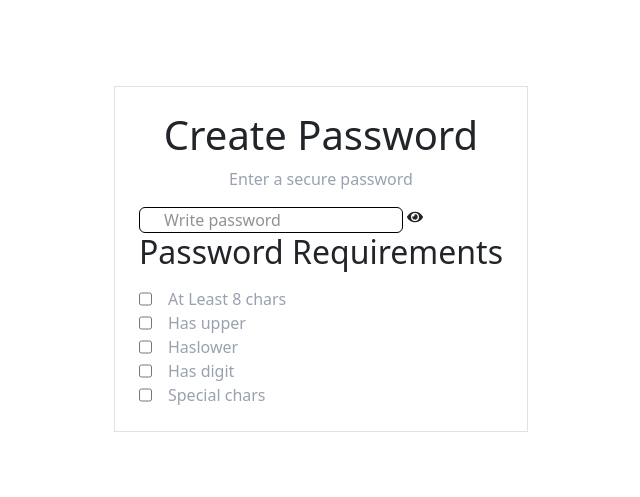
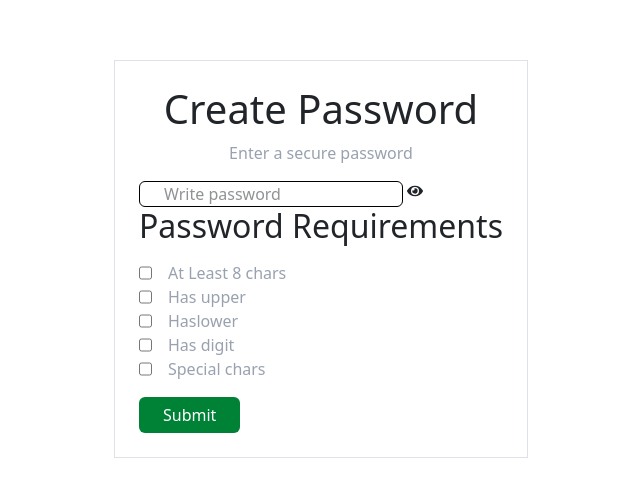
Before and after one commit to kelia01/mosh-form, a React (Vite) app: page / in a window 1280 px wide. Shown: the part 161-658 px from the top of the page, without its empty margins (319-959 px from the left). Built offline with nearby package versions, Linux system fonts and the light colour scheme.

Commit message:
Delet unused components

```diff
--- a/src/App.tsx
+++ b/src/App.tsx
@@ -1,5 +1,4 @@
 
-import Cart from './components/Cart'
 import Password from './components/Password'
 
 const App = () => {
--- a/src/components/Password.tsx
+++ b/src/components/Password.tsx
@@ -17,6 +17,15 @@ const Password = () => {
     !(char >= '0' && char <= '9')
   );
 
+  const handleSubmit = () => {
+    setCreated(password)
+    setPassword('');
+    created &&
+    <div className='bg-yellow-200'>
+      <p>Your password now is: {created}</p>
+    </div>
+  }
+
   const rules = [
     {text: 'At Least 8 chars', check: lengthOk},
     {text: 'Has upper', check: hasUpper},
@@ -31,7 +40,7 @@ const Password = () => {
         <h1 className='font-bold text-lg text-center mb-2'>Create Password</h1>
         <p className='text-gray-400 text-center mb-6'>Enter a secure password</p>
         <div className='relative'>
-        <input type={show ? 'text' : "password"} className='rounded px-6 w-66 border border-black font-extralight' onChange={(e) => setPassword(e.target.value)} placeholder='Write password'/>
+        <input type={show ? 'text' : "password"} value={password} className='rounded px-6 w-66 border border-black font-extralight' onChange={(e) => setPassword(e.target.value)} placeholder='Write password'/>
         <button className='absolute right-20 top-0.5' onClick={() => setShow(!show)}>
             {show ? <FaEyeSlash /> : <FaEye />}
             </button>
@@ -45,6 +54,12 @@ const Password = () => {
             </div>
            ))}
         </div>
+        <button type='button' onClick={handleSubmit} className='mt-3 rounded px-4 py-1.5 text-white bg-green-700'>Submit</button>
+        {created && (
+          <div className="mt-4 p-3 rounded bg-green-100 text-green-800 text-center">
+            ✅ Created Password: <span className="font-mono">{created}</span>
+          </div>
+        )}
     </div>
     </div>
   )
--- a/src/output.css
+++ b/src/output.css
@@ -9,7 +9,12 @@
       "Courier New", monospace;
     --color-red-600: oklch(57.7% 0.245 27.325);
     --color-red-700: oklch(50.5% 0.213 27.518);
+    --color-yellow-200: oklch(94.5% 0.129 101.54);
+    --color-green-100: oklch(96.2% 0.044 156.743);
+    --color-green-500: oklch(72.3% 0.219 149.579);
     --color-green-600: oklch(62.7% 0.194 149.214);
+    --color-green-700: oklch(52.7% 0.154 150.069);
+    --color-green-800: oklch(44.8% 0.119 151.328);
     --color-blue-300: oklch(80.9% 0.105 251.813);
     --color-gray-400: oklch(70.7% 0.022 261.325);
     --color-gray-500: oklch(55.1% 0.027 264.364);
@@ -259,6 +264,12 @@
   .left-50 {
     left: calc(var(--spacing) * 50);
   }
+  .mt-3 {
+    margin-top: calc(var(--spacing) * 3);
+  }
+  .mt-4 {
+    margin-top: calc(var(--spacing) * 4);
+  }
   .mb-2 {
     margin-bottom: calc(var(--spacing) * 2);
   }
@@ -389,17 +400,32 @@
   .bg-blue-300 {
     background-color: var(--color-blue-300);
   }
+  .bg-green-100 {
+    background-color: var(--color-green-100);
+  }
+  .bg-green-500 {
+    background-color: var(--color-green-500);
+  }
+  .bg-green-700 {
+    background-color: var(--color-green-700);
+  }
   .bg-red-600 {
     background-color: var(--color-red-600);
   }
   .bg-white {
     background-color: var(--color-white);
   }
+  .bg-yellow-200 {
+    background-color: var(--color-yellow-200);
+  }
   .p-2 {
     padding: calc(var(--spacing) * 2);
   }
   .p-2\.5 {
     padding: calc(var(--spacing) * 2.5);
+  }
+  .p-3 {
+    padding: calc(var(--spacing) * 3);
   }
   .p-4 {
     padding: calc(var(--spacing) * 4);
@@ -416,11 +442,17 @@
   .py-1 {
     padding-block: calc(var(--spacing) * 1);
   }
+  .py-1\.5 {
+    padding-block: calc(var(--spacing) * 1.5);
+  }
   .py-2 {
     padding-block: calc(var(--spacing) * 2);
   }
   .text-center {
     text-align: center;
+  }
+  .font-mono {
+    font-family: var(--font-mono);
   }
   .text-2xl {
     font-size: var(--text-2xl);
@@ -465,6 +497,9 @@
   }
   .text-green-600 {
     color: var(--color-green-600);
+  }
+  .text-green-800 {
+    color: var(--color-green-800);
   }
   .text-red-600 {
     color: var(--color-red-600);
```
